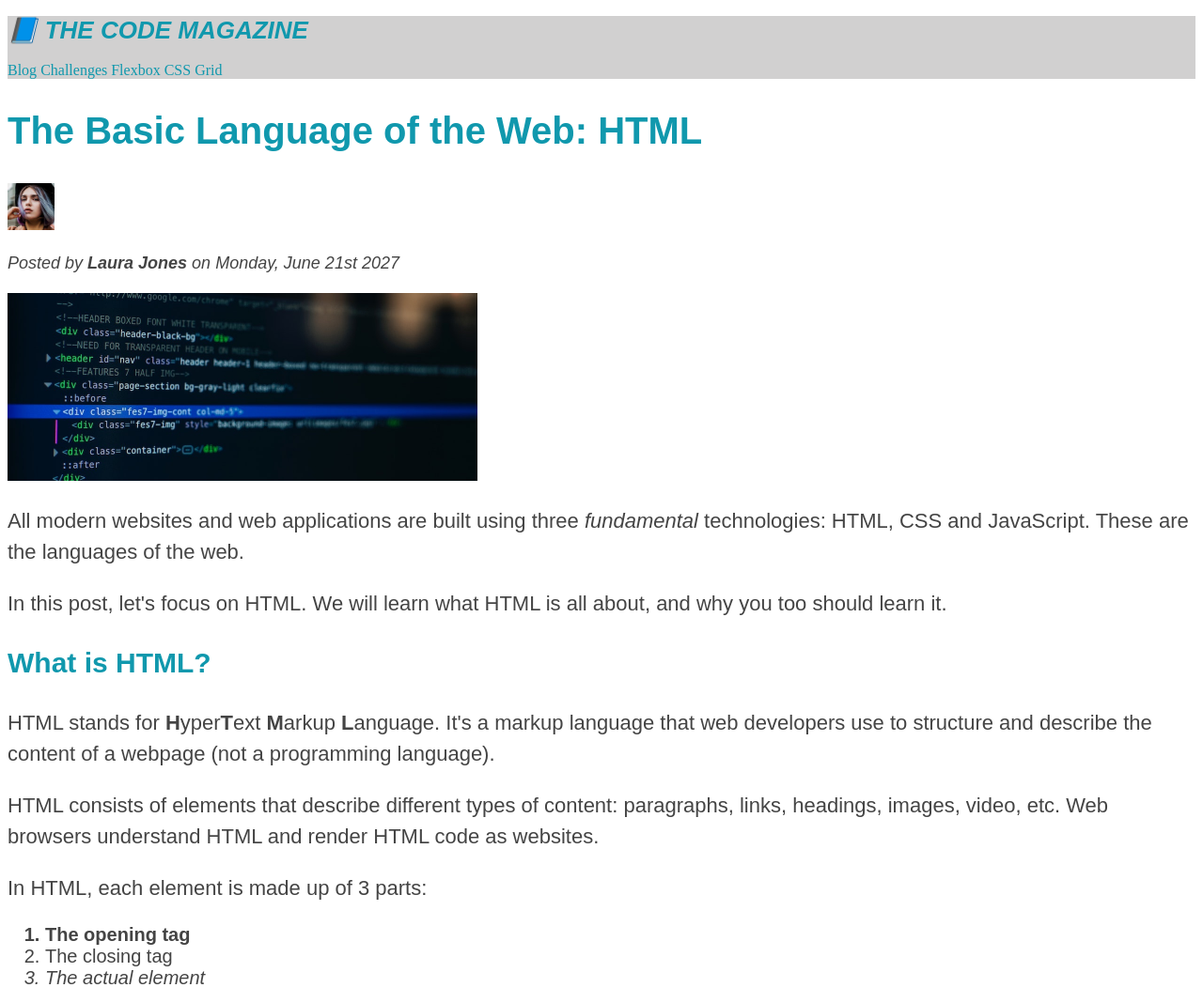
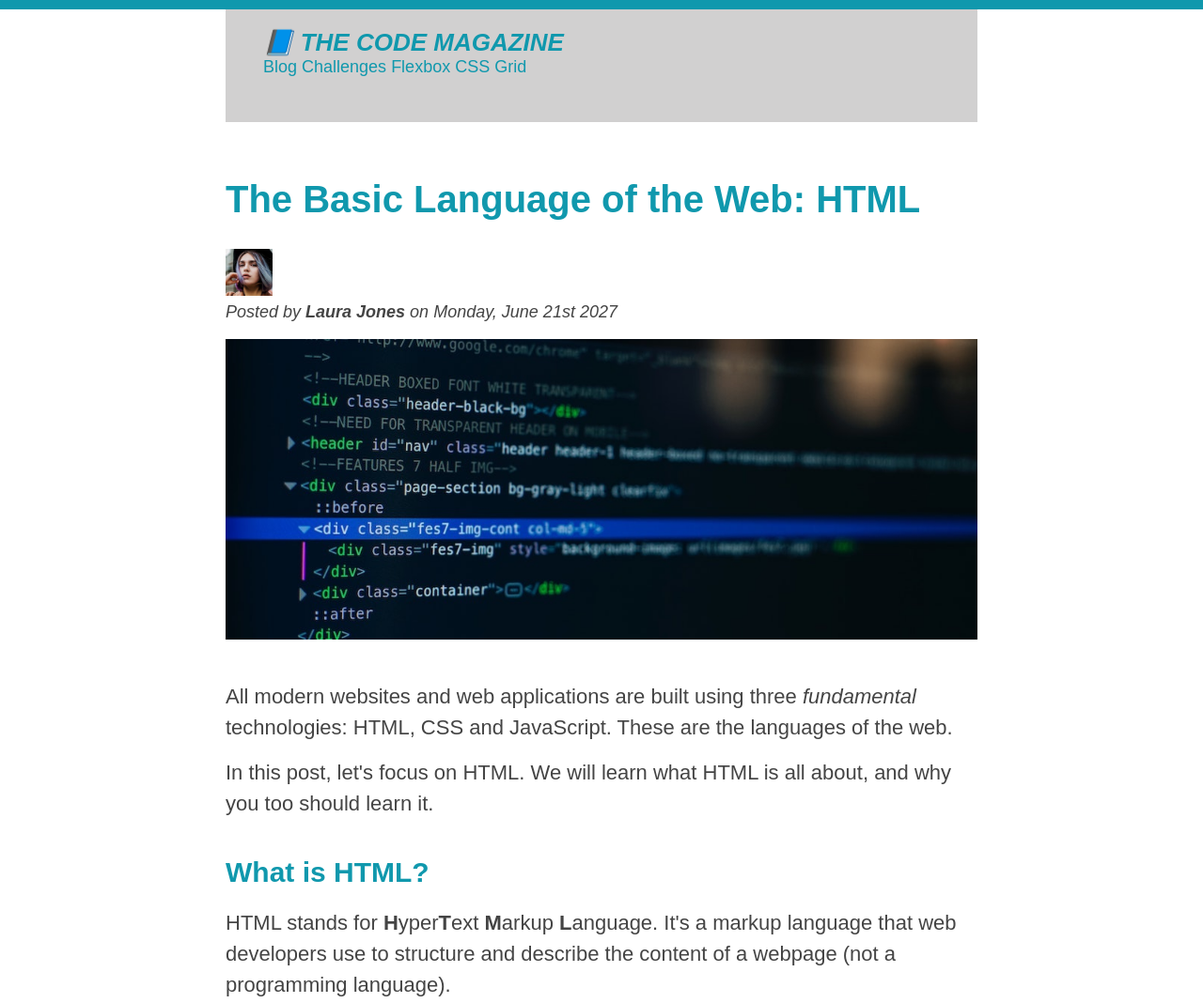
Before and after one commit to CarlosHerbey/course-html-css, a plain HTML site: page 03-CSS-Fundamentals/index.html in a window 1280 px wide. Shown: the top 1068 px of the page at 94% size. Drawn offline with Linux system fonts and the light colour scheme.

Commit message:
Third section of the course, part 2

```diff
--- a/03-CSS-Fundamentals/index.html
+++ b/03-CSS-Fundamentals/index.html
@@ -16,10 +16,12 @@
     <h6>The Basic Language of the Web: HTML</h6>
     -->
 
+    <div class="container">
       <header class="main-header">
         <h1>📘 The Code Magazine</h1>
 
         <nav>
+          <!-- <strong>This is the navigation</strong> -->
           <a href="blog.html">Blog</a>
           <a href="#">Challenges</a>
           <a href="#">Flexbox</a>
@@ -28,7 +30,7 @@
       </header>
 
       <article>
-      <header>
+        <header class="post-header">
           <h2>The Basic Language of the Web: HTML</h2>
 
           <img
@@ -47,6 +49,7 @@
             alt="HTML code on a screen"
             width="500"
             height="200"
+            class="post-img"
           />
         </header>
 
@@ -58,8 +61,8 @@
         </p>
 
         <p>
-        In this post, let's focus on HTML. We will learn what HTML is all about,
-        and why you too should learn it.
+          In this post, let's focus on HTML. We will learn what HTML is all
+          about, and why you too should learn it.
         </p>
 
         <h3>What is HTML?</h3>
@@ -71,8 +74,8 @@
         </p>
         <p>
           HTML consists of elements that describe different types of content:
-        paragraphs, links, headings, images, video, etc. Web browsers understand
-        HTML and render HTML code as websites.
+          paragraphs, links, headings, images, video, etc. Web browsers
+          understand HTML and render HTML code as websites.
         </p>
         <p>In HTML, each element is made up of 3 parts:</p>
 
@@ -94,8 +97,8 @@
         <h3>Why should you learn HTML?</h3>
 
         <p>
-        There are countless reasons for learning the fundamental language of the
-        web. Here are 5 of them:
+          There are countless reasons for learning the fundamental language of
+          the web. Here are 5 of them:
         </p>
 
         <ul>
@@ -127,7 +130,12 @@
             <p class="related-author">By Jonas Schmedtmann</p>
           </li>
           <li>
-          <img src="img/related-2.jpg" alt="Lightning" width="75" heigth="75" />
+            <img
+              src="img/related-2.jpg"
+              alt="Lightning"
+              width="75"
+              heigth="75"
+            />
             <a href="#">The Unknown Powers of CSS</a>
             <p class="related-author">By Jim Dillon</p>
           </li>
@@ -145,7 +153,10 @@
       </aside>
 
       <footer>
-      <p id="copyright">Copyright &copy; 2027 by The Code Magazine.</p>
+        <p id="copyright" class="copyright text">
+          Copyright &copy; 2027 by The Code Magazine.
+        </p>
       </footer>
+    </div>
   </body>
 </html>
--- a/03-CSS-Fundamentals/style.css
+++ b/03-CSS-Fundamentals/style.css
@@ -1,11 +1,48 @@
-h1,
-h2,
-h3,
-h4,
-p,
-li {
+* {
+  /* border-top: 10px solid #1098ad; */
+  margin: 0;
+  padding: 0;
+}
+
+body {
+  color: #444;
   font-family: sans-serif;
-  color: #444;
+  border-top: 10px solid #1098ad;
+}
+
+.container {
+  width: 800px;
+  /* margin-left: auto;
+  margin-right: auto; */
+  margin: 0 auto;
+}
+.main-header {
+  background-color: #d1d0d0;
+  /* padding: 20px;
+  padding-left: 40px;
+  padding-right: 40px; */
+  padding: 20px 40px;
+  margin-bottom: 60px;
+  height: 80px;
+}
+
+nav {
+  font-size: 18px;
+}
+
+article {
+  margin-bottom: 60px;
+}
+.post-header {
+  margin-bottom: 40px;
+}
+
+aside {
+  background-color: #d1d0d0;
+  border-top: 5px solid #1098ad;
+  border-bottom: 5px solid #1098ad;
+  padding: 50px 0px;
+  width: 500px;
 }
 
 h1,
@@ -22,10 +59,13 @@ h1 {
 
 h2 {
   font-size: 40px;
+  margin-bottom: 30px;
 }
 
 h3 {
   font-size: 30px;
+  margin-bottom: 20px;
+  margin-top: 40px;
 }
 
 h4 {
@@ -37,12 +77,23 @@ h4 {
 p {
   font-size: 22px;
   line-height: 1.5;
+  margin-bottom: 15px;
+}
+
+ul,
+ol {
+  margin-left: 50px;
+  margin-bottom: 20px;
 }
 
 li {
   font-size: 20px;
+  margin-bottom: 10px;
 }
 
+li:last-child {
+  margin-bottom: 0;
+}
 /* footer p {
   font-size: 16px;
   text-align: center;
@@ -69,16 +120,6 @@ article header p {
 
 .no-points {
   list-style: none;
-}
-
-.main-header {
-  background-color: #d1d0d0;
-}
-
-aside {
-  background-color: #d1d0d0;
-  border-top: 5px solid #1098ad;
-  border-bottom: 5px solid #1098ad;
 }
 
 /* body {
@@ -128,4 +169,31 @@ a:active {
   font-style: italic;
 }
 
+.post-img {
+  width: 100%;
+  height: auto;
+}
+
 /* LVHA */
+
+/* Resolving conflicts */
+/* #copyright {
+  color: red;
+}
+
+.copyright {
+  color: blue;
+}
+
+.text {
+  color: yellow;
+}
+
+footer p {
+  color: green !important;
+} */
+
+/* nav a:link,
+nav p {
+  font-size: 18px;
+} */
--- /dev/null
+++ b/03-CSS-Fundamentals/styleForShopingPage.css
@@ -0,0 +1,64 @@
+* {
+  text-align: center;
+}
+
+body {
+  color: rgb(8, 14, 6);
+  font-family: sans-serif;
+  line-height: 1.4;
+}
+
+article {
+  border: 4px solid black;
+}
+
+h2 {
+  font-size: 32px;
+  text-transform: uppercase;
+  text-align: center;
+  background-color: rgba(187, 187, 187, 0.39);
+}
+
+strong {
+  font-size: 20px;
+}
+
+.grayStyle {
+  color: gray;
+  text-transform: uppercase;
+}
+
+h3 {
+  font-size: 17px;
+  text-transform: uppercase;
+}
+
+a {
+  color: black;
+}
+
+li {
+  list-style: square;
+  align-items: center;
+}
+
+button {
+  background-color: black;
+  color: white;
+  font-size: 18px;
+  text-transform: uppercase;
+  width: 100%;
+  height: 50px;
+}
+
+button:hover {
+  background-color: white;
+  color: black;
+  cursor: pointer;
+  border-style: none;
+}
+
+.container {
+  width: 800px;
+  margin: 0 auto;
+}
```
Also changed, not shown: 03-CSS-Fundamentals/shopPage.html (added, +39 -0 lines). Lines whose indentation alone changed are shown as unchanged.
